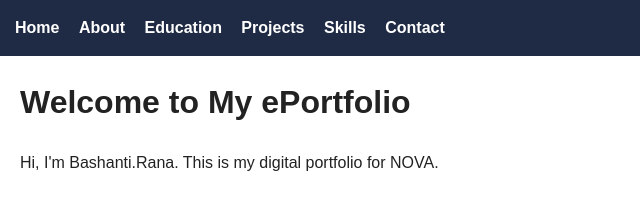
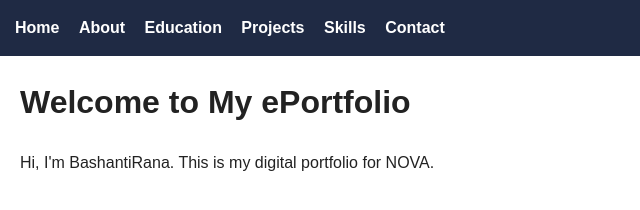
Before and after one commit to Bashanti/Bashanti.github.io, a plain HTML site: page index.html in a window 1280 px wide. Shown: the full height of the page, 0-640 px from the left. Drawn offline with Linux system fonts and the light colour scheme.

Commit message:
Update and rename Index.html to index.html

```diff
--- a/Index.html
+++ b/index.html
@@ -15,4 +15,4 @@
 <a href="contact.html">Contact</a>
 </nav>
 <h1>Welcome to My ePortfolio</h1>
-<p>Hi, I'm Bashanti.Rana. This is my digital portfolio for NOVA.</p>
+<p>Hi, I'm BashantiRana. This is my digital portfolio for NOVA.</p>
```
